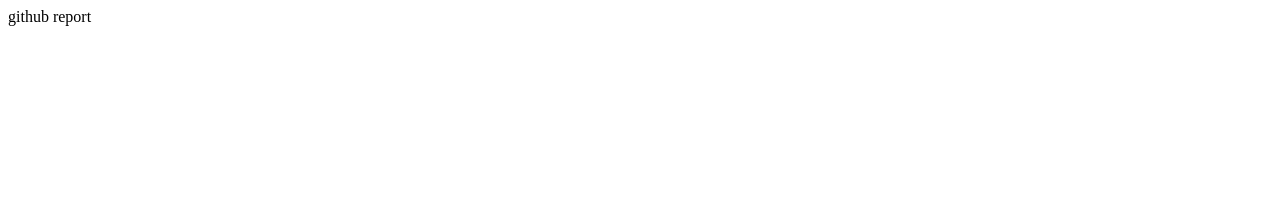
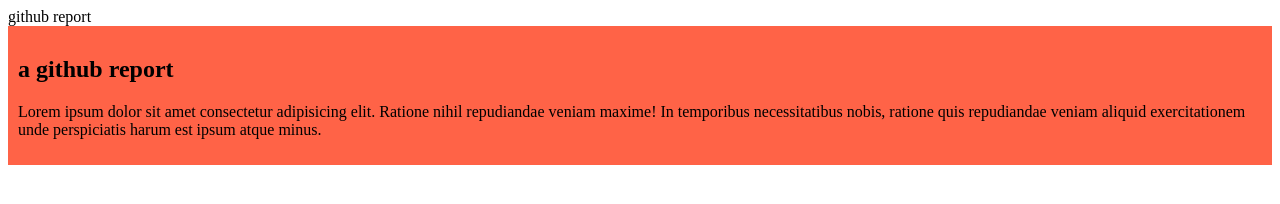
Before and after one commit to iatoha/my-first-github-report, a plain HTML site: page index2.html in a window 1280 px wide. Drawn offline with Linux system fonts and the light colour scheme; files that its build step writes are made by us from their sources.

Commit message:
first blog git

```diff
--- a/index2.html
+++ b/index2.html
@@ -4,8 +4,12 @@
     <meta charset="UTF-8">
     <meta name="viewport" content="width=device-width, initial-scale=1.0">
     <title>My first github report</title>
-</head>
+    <link rel="stylesheet" href="blog.css">
 <body>
     github report
 </body>
+<div>
+    <h2>a github report</h2>
+    <p>Lorem ipsum dolor sit amet consectetur adipisicing elit. Ratione nihil repudiandae veniam maxime! In temporibus necessitatibus nobis, ratione quis repudiandae veniam aliquid exercitationem unde perspiciatis harum est ipsum atque minus.</p>
+</div>
 </html>
--- /dev/null
+++ b/styles/blog.css
@@ -0,0 +1,4 @@
+div{
+    background-color: tomato;
+    padding: 10px;
+}
```
